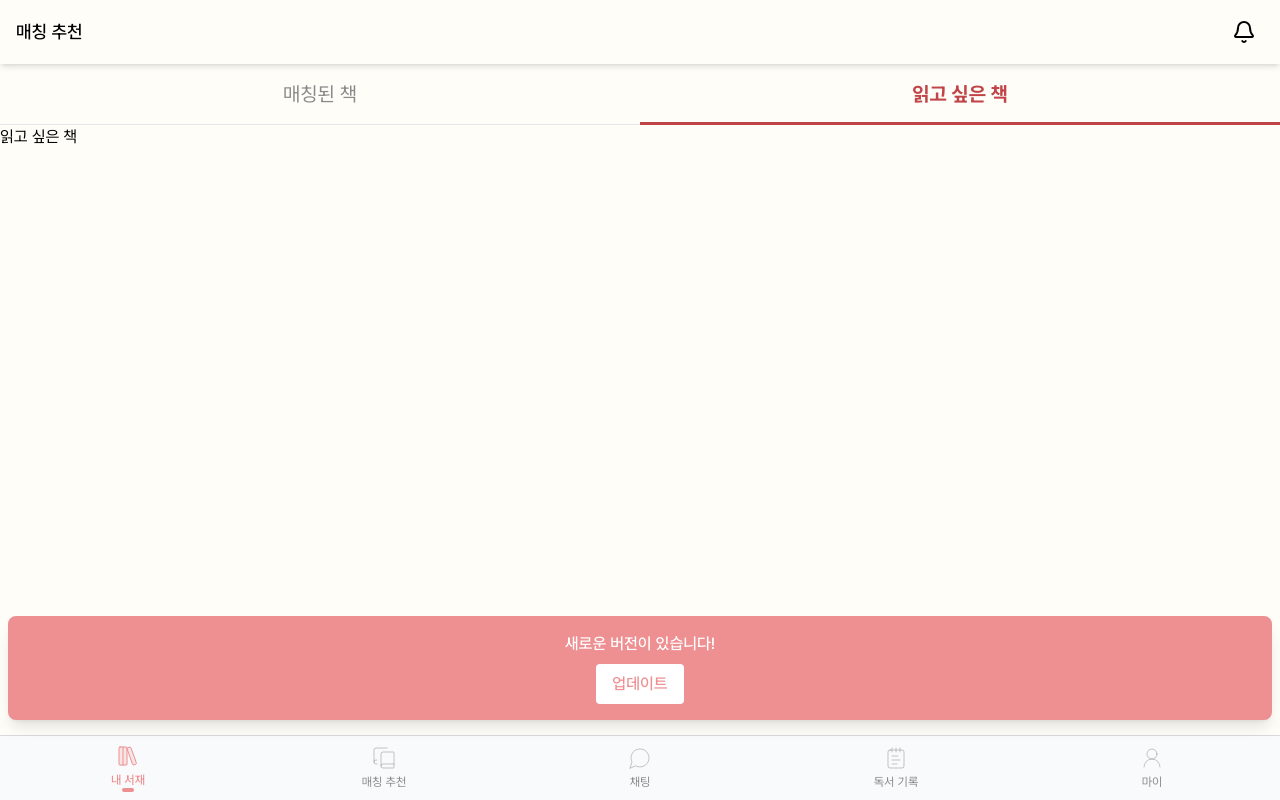
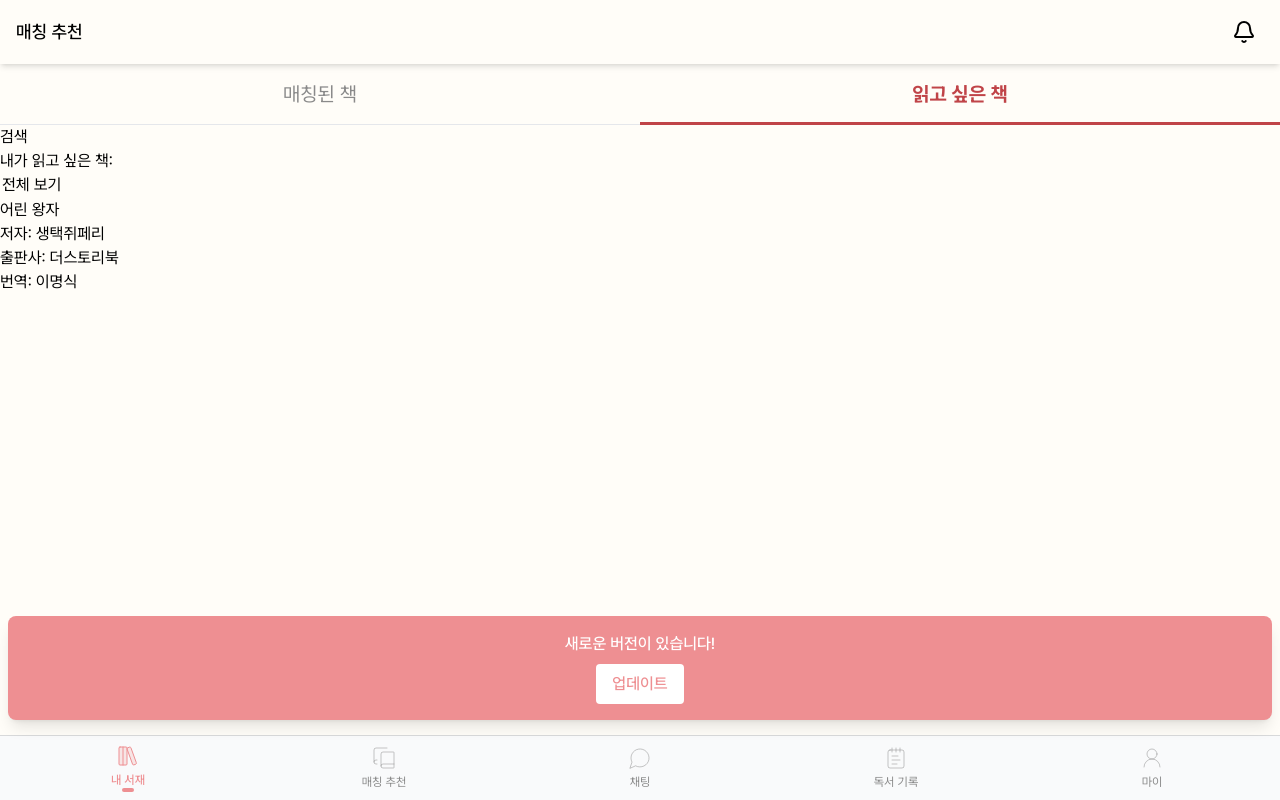
Before and after one commit to SubiHwang/book-shy, a React (Vite) app in the folder bookshy/: page /matching/wish-books in a window 1280 px wide. Built offline with nearby package versions, Linux system fonts and the light colour scheme; no server answers.

Commit message:
✨ feat: 읽고 싶은 책 페이지 컴포넌트 생성

```diff
--- a/bookshy/src/components/layout/AppLayout.tsx
+++ b/bookshy/src/components/layout/AppLayout.tsx
@@ -6,6 +6,7 @@ import MatchingRecommend from '@/pages/matching/MatchingRecommend';
 import MyPage from '@/pages/mypage/MyPage';
 import TradePromiseList from '@/pages/mypage/TradePromiseList';
 import TradeHistoryList from '@/pages/mypage/TradeHistoryList';
+import WishBooks from '@/pages/matching/WishBooks';
 
 const AppLayout: FC = () => {
   const navigate = useNavigate();
@@ -23,7 +24,7 @@ const AppLayout: FC = () => {
           <Route path="/bookshelf" element={<div>내 서재</div>} />
           <Route path="/matching" element={<MatchingPage />}>
             <Route index element={<MatchingRecommend />} />
-            <Route path="wish-books" element={<div>읽고 싶은 책</div>} />
+            <Route path="wish-books" element={<WishBooks/>} />
           </Route>
           <Route path="/chat" element={<div>채팅</div>} />
           <Route path="/booknote" element={<div>독서 기록</div>} />
--- /dev/null
+++ b/bookshy/src/pages/matching/WishBooks.tsx
@@ -0,0 +1,43 @@
+import { Book } from '@/types/book';
+import { FC } from 'react';
+
+const WishBooks: FC = () => {
+  const dummyData: Book[] = [
+    {
+      bookId: 1,
+      title: '어린 왕자',
+      author: '생택쥐페리',
+      publisher: '더스토리북',
+      translator: '이명식',
+    },
+  ];
+  return (
+    <div>
+      <div>검색</div>
+      <div>
+        <div>내가 읽고 싶은 책:</div>
+        <option value="filter">
+          <li>전체 보기</li>
+        </option>
+      </div>
+      <div>
+        {dummyData.length > 0 ? (
+          <div>
+            {dummyData.map((book) => (
+              <div key={book.bookId}>
+                <h3>{book.title}</h3>
+                <p>저자: {book.author}</p>
+                <p>출판사: {book.publisher}</p>
+                {book.translator && <p>번역: {book.translator}</p>}
+              </div>
+            ))}
+          </div>
+        ) : (
+          <div>아직 읽고 싶은 책을 고르지 않았네요!</div>
+        )}
+      </div>
+    </div>
+  );
+};
+
+export default WishBooks;
```
